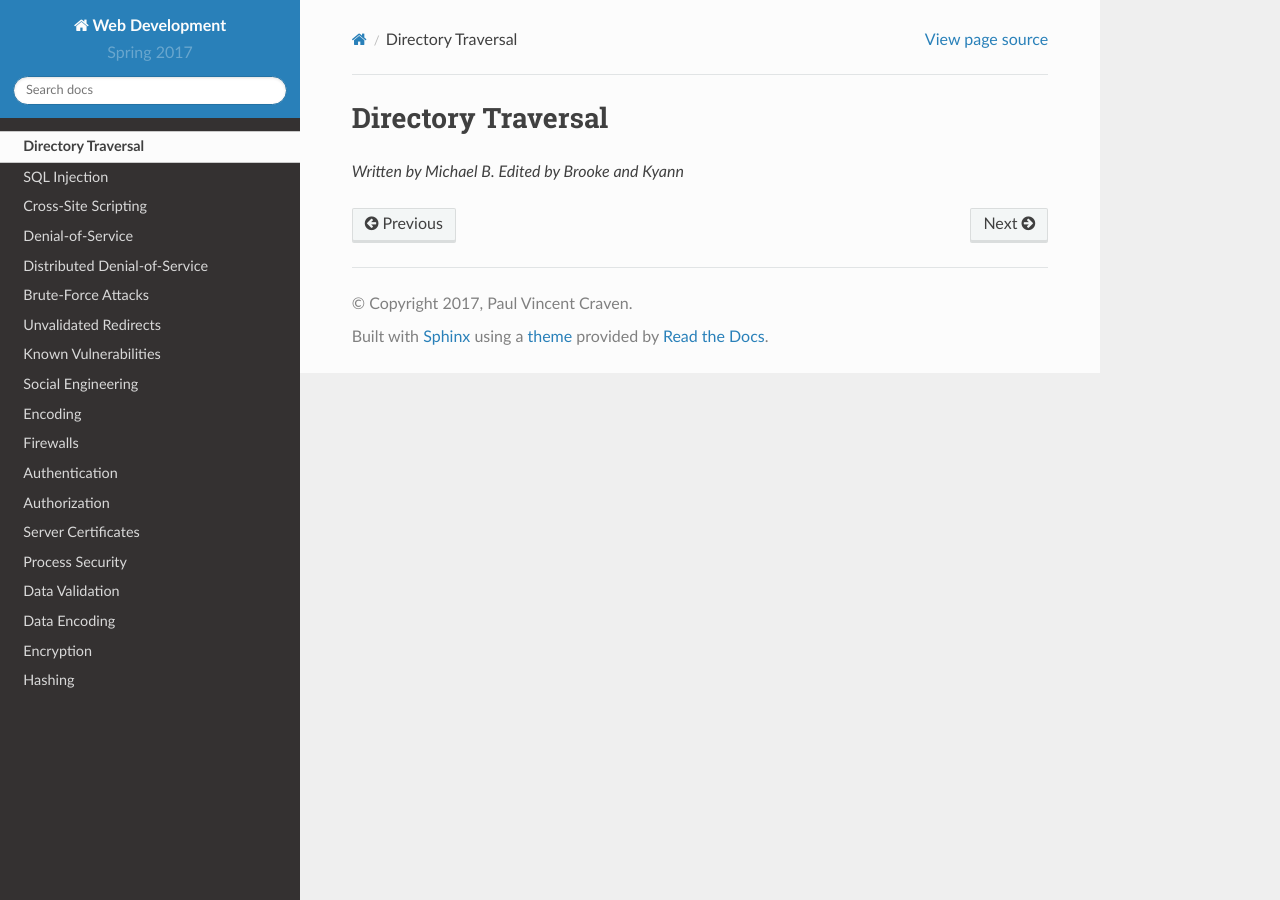
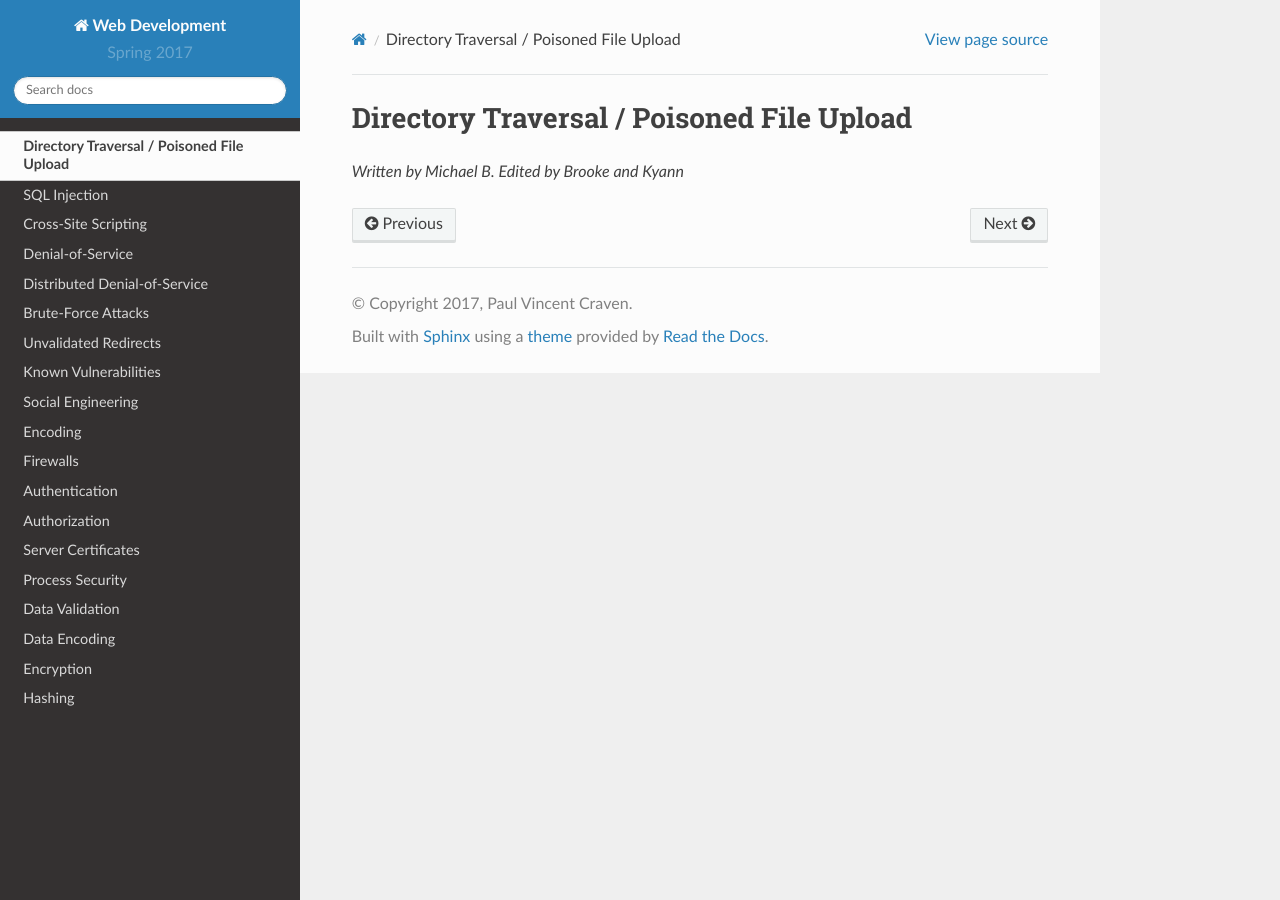
Before and after one commit to pvcraven/2017_web_security, a Sphinx documentation site: the page built from source/directory_traversal/directory_traversal.rst, in a window 1280 px wide. Built offline with Sphinx 7.4.7 and the Read the Docs theme 2.0.0, drawn with Linux system fonts in a browser that asks for light colours.

Commit message:
Update directory traversal to include poisoned file upload.

```diff
--- a/source/directory_traversal/directory_traversal.rst
+++ b/source/directory_traversal/directory_traversal.rst
@@ -1,4 +1,4 @@
-Directory Traversal
-===================
+Directory Traversal / Poisoned File Upload
+==========================================
 
 *Written by Michael B. Edited by Brooke and Kyann*
```
